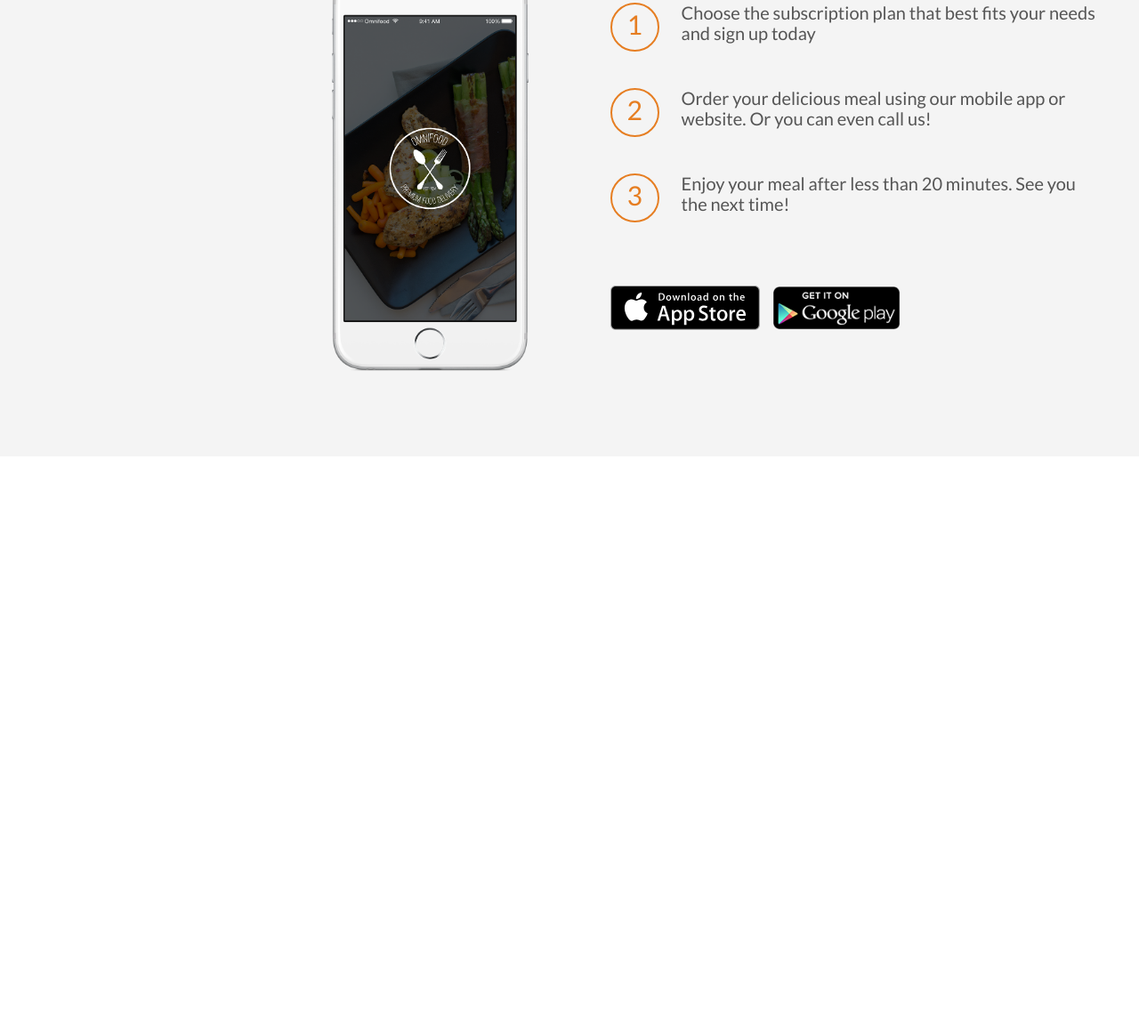
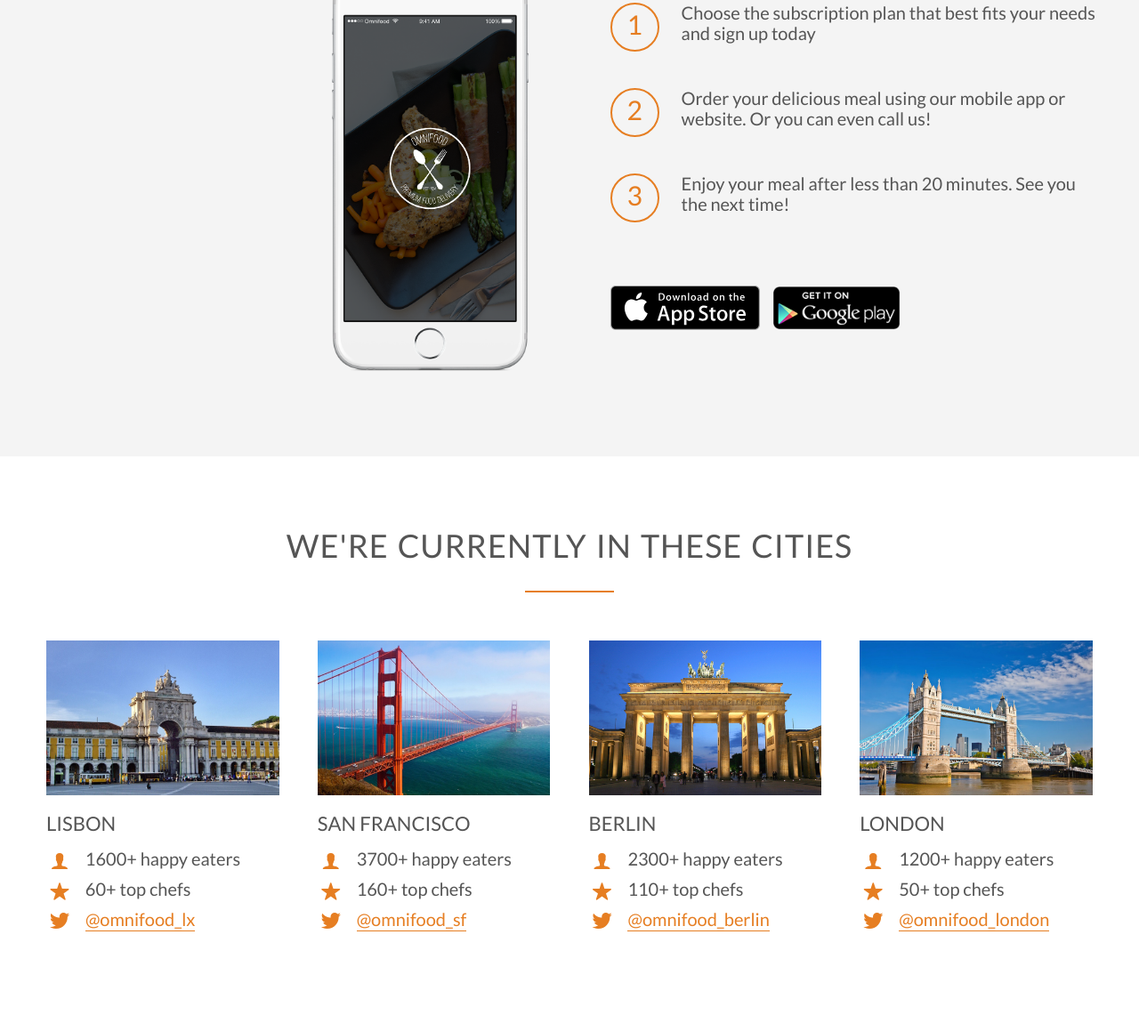
Before and after one commit to chrisencomartian/Omnifood, a plain HTML site: page index.html in a window 1280 px wide. Shown: the part 2204-3363 px from the top of the page at 89% size. Before the commit the page ends 2717 px from the top, so only its background shows below. Drawn offline with nearby package versions, Linux system fonts and the light colour scheme.

Commit message:
Cities section

```diff
--- a/index.html
+++ b/index.html
@@ -139,12 +139,87 @@
 					<p>Enjoy your meal after less than 20 minutes. See you the next time!</p>
 				</div>
 
-				<a class="button-app">
+				<a href="#" class="button-app">
 					<img src="resources/images/download-app.svg" alt="App store button">
 					<img src="resources/images/download-app-android.png" alt="Play store button">
 				</a>
 			</div>
 		</div>
 	</section>
+
+	<section class="section-cities">
+		<div class="row">
+			<h2>We're currently in these cities</h2>
+		</div>
+		<div class="row">
+			<div class="col span-1-of-4 box">
+				<img src="resources/images/lisbon-3.jpg" alt="Lisbon">
+				<h3>Lisbon</h3>
+				<div class="city-feature">
+					<i class="icon ion-ios-person"></i>
+					1600+ happy eaters
+				</div>
+				<div class="city-feature">
+					<i class="icon ion-ios-star"></i>
+					60+ top chefs
+				</div>
+				<div class="city-feature">
+					<i class="icon ion-logo-twitter"></i>
+					<a href="#">@omnifood_lx</a>
+				</div>
+			</div>
+
+			<div class="col span-1-of-4 box">
+				<img src="resources/images/san-francisco.jpg" alt="San Francisco">
+				<h3>San Francisco</h3>
+				<div class="city-feature">
+					<i class="icon ion-ios-person"></i>
+					3700+ happy eaters
+				</div>
+				<div class="city-feature">
+					<i class="icon ion-ios-star"></i>
+					160+ top chefs
+				</div>
+				<div class="city-feature">
+					<i class="icon ion-logo-twitter"></i>
+					<a href="#">@omnifood_sf</a>
+				</div>
+			</div>
+
+			<div class="col span-1-of-4 box">
+				<img src="resources/images/berlin.jpg" alt="Berlin">
+				<h3>Berlin</h3>
+				<div class="city-feature">
+					<i class="icon ion-ios-person"></i>
+					2300+ happy eaters
+				</div>
+				<div class="city-feature">
+					<i class="icon ion-ios-star"></i>
+					110+ top chefs
+				</div>
+				<div class="city-feature">
+					<i class="icon ion-logo-twitter"></i>
+					<a href="#">@omnifood_berlin</a>
+				</div>
+			</div>
+
+			<div class="col span-1-of-4 box">
+				<img src="resources/images/london.jpg" alt="London">
+				<h3>London</h3>
+				<div class="city-feature">
+					<i class="icon ion-ios-person"></i>
+					1200+ happy eaters
+				</div>
+				<div class="city-feature">
+					<i class="icon ion-ios-star"></i>
+					50+ top chefs
+				</div>
+				<div class="city-feature">
+					<i class="icon ion-logo-twitter"></i>
+					<a href="#">@omnifood_london</a>
+				</div>
+			</div>
+		</div>
+	</section>
 </body>
 </html>
--- a/resources/css/main.css
+++ b/resources/css/main.css
@@ -65,11 +65,14 @@ section{
 }
 
 header{
+	background-image: -webkit-linear-gradient(rgba(0, 0, 0, 0.7), rgba(0, 0, 0, 0.7)), url(images/hero.jpg);
 	background-image: linear-gradient(rgba(0,0,0,0.7), rgba(0,0,0,0.7)), url(images/hero.jpg);
-	height: 100vh;
 	background-size: cover;
 	background-position: center;
+	height: 100vh;
+	background-attachment: fixed;
 }
+
 
 /*HEADINGS*/
 
@@ -281,8 +284,53 @@ h3{
 	margin-right: 25px;
 }
 
+.button-app{
+	text-decoration: none;
+}
+
 .button-app img{
 	height: 50px;
 	width: auto;
 	margin-right: 10px;
 }
+
+
+/************************/
+/**CITIES SECTION**/
+/************************/
+
+.box img{
+	width: 100%;
+	height: auto;
+	margin-bottom: 15px;
+}
+
+.city-feature{
+	margin-bottom: 5px;
+}
+
+.city-feature i{
+	display: inline-block;
+	width: 30px;
+	color: #e67e22;
+	font-size: 120%;
+	text-align: center;
+	line-height: 120%;
+	vertical-align: middle;
+	margin-right: 10px;
+}
+
+.city-feature a:link,
+.city-feature a:visited{
+color: #e67e22;
+text-decoration: none;
+border-bottom: 1px solid #e67e22;
+padding-bottom: 1px;
+transition: border-bottom 0.2s, color 0.2s;
+}
+
+.city-feature a:hover,
+.city-feature a:active{
+	color: #555;
+	border-bottom: 1px solid transparent;
+}
```
